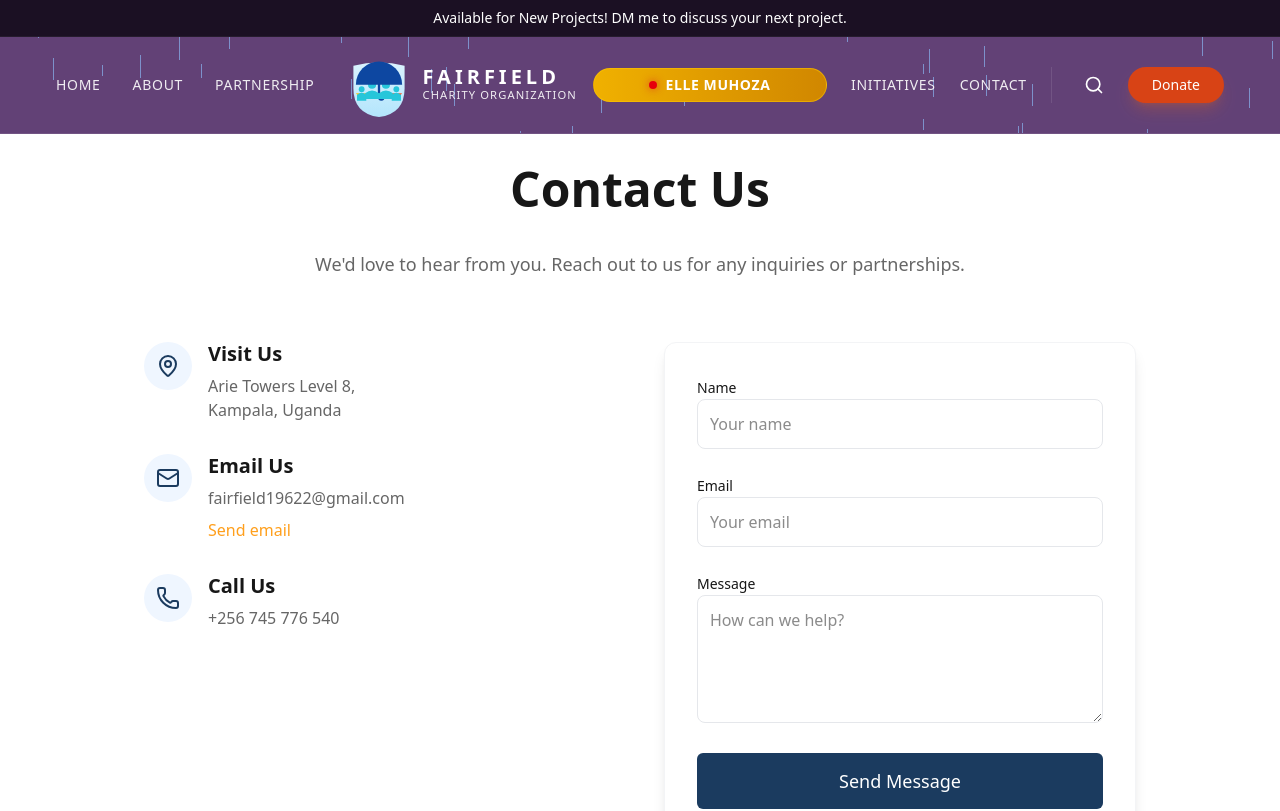
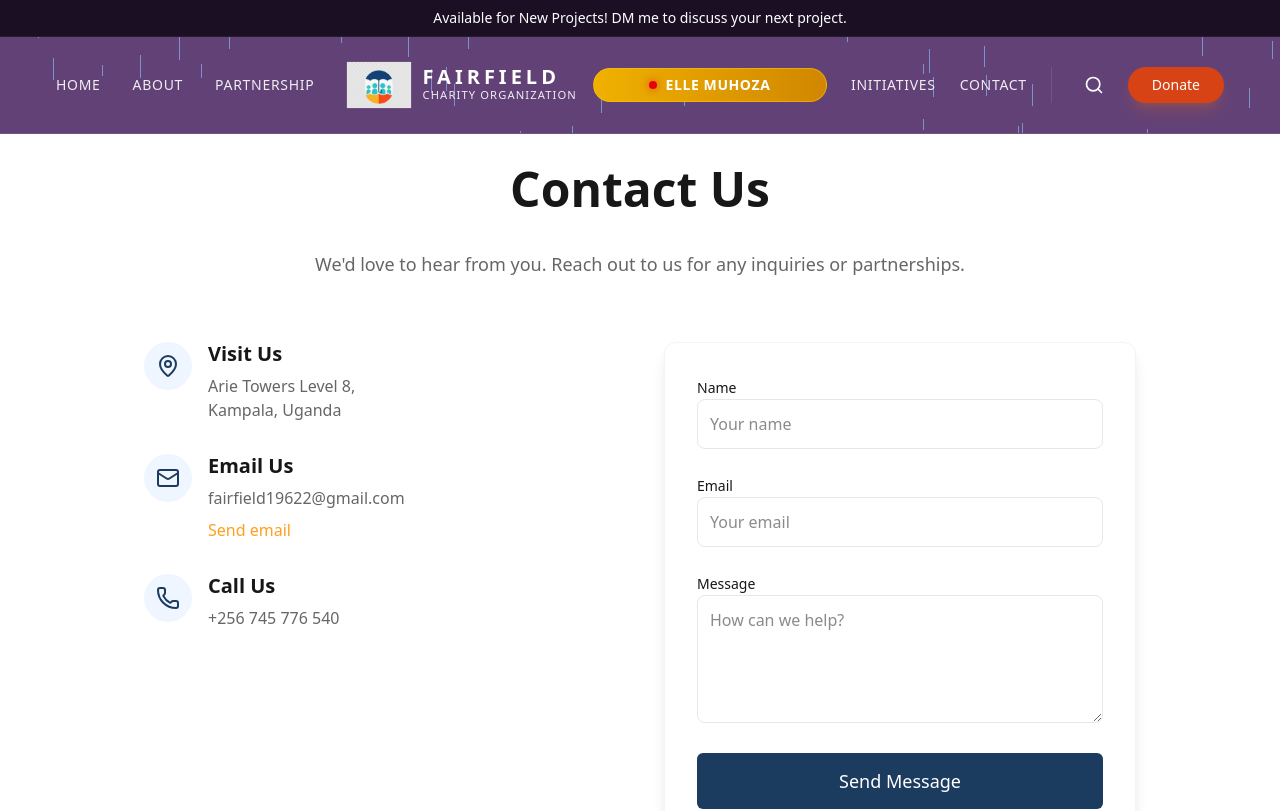
Before and after one commit to hsfinternational-cmd/Fairfield-charity-Organization, a Next.js app: page /contact in a window 1280 px wide. Shown: the top 811 px of the page. Built offline with nearby package versions, Linux system fonts and the light colour scheme; a web font is replaced by a local one.

Commit message:
feat: replace cached SVG logo with logo.png and maintain breathing animation

```diff
--- a/src/components/ui/logo.tsx
+++ b/src/components/ui/logo.tsx
@@ -16,29 +16,7 @@ export function Logo({
     const Icon = (
         <motion.div
             className={`relative flex items-center justify-center ${variant === 'icon' ? className : 'w-full h-full'}`}
-        >
-            <motion.svg
-                viewBox="0 0 100 100"
-                fill="none"
-                xmlns="http://www.w3.org/2000/svg"
-                className="w-full h-full"
-            >
-                {/* Shield Background - Light Blue Gradient effect */}
-                <defs>
-                    <linearGradient id="shieldGradient" x1="50" y1="0" x2="50" y2="100" gradientUnits="userSpaceOnUse">
-                        <stop stopColor="#E1F5FE" />
-                        <stop offset="1" stopColor="#B3E5FC" />
-                    </linearGradient>
-                </defs>
-                <motion.path
-                    d="M 10 20 Q 50 10 90 20 L 90 55 Q 90 95 50 100 Q 10 95 10 55 Z"
-                    fill="url(#shieldGradient)"
-                />
-
-                {/* Group for the main icon to center it within the shield - WITH PULSE ANIMATION */}
-                <motion.g
-                    transform="translate(0, 5) scale(0.9) translate(5,0)"
-                    animate={{ scale: [0.9, 0.95, 0.9] }}
+            animate={{ scale: [1, 1.05, 1] }}
             transition={{
                 duration: 3,
                 ease: "easeInOut",
@@ -46,50 +24,11 @@ export function Logo({
                 repeatType: "reverse"
             }}
         >
-                    {/* Umbrella Handle */}
-                    <path
-                        d="M50 25 L 50 70 C 50 78 58 78 58 70"
-                        stroke="#0D47A1" // Darker Blue
-                        strokeWidth="4"
-                        strokeLinecap="round"
-                        fill="none"
+            <img
+                src="/logo.png"
+                alt="Fairfield Charity Organization Logo"
+                className="w-full h-full object-contain"
             />
-
-                    {/* Left Base - Amber/Yellow */}
-                    <path
-                        d="M 50 65 Q 25 85 10 65 L 50 65 Z"
-                        fill="#FFC107"
-                    />
-                    {/* Right Base - Deep Orange */}
-                    <path
-                        d="M 50 65 Q 75 85 90 65 L 50 65 Z"
-                        fill="#FF5722"
-                    />
-
-                    {/* People - Teal/Cyan */}
-                    {/* Far Left (Small) */}
-                    <circle cx="20" cy="58" r="5" fill="#26C6DA" />
-                    <path d="M12 68 Q 20 60 28 68 v 10 h -16 z" fill="#26C6DA" />
-
-                    {/* Inner Left (Large) */}
-                    <circle cx="38" cy="50" r="7" fill="#26C6DA" />
-                    <path d="M26 65 Q 38 55 50 65 v 10 h -24 z" fill="#26C6DA" />
-
-                    {/* Inner Right (Large) */}
-                    <circle cx="62" cy="50" r="7" fill="#26C6DA" />
-                    <path d="M50 65 Q 62 55 74 65 v 10 h -24 z" fill="#26C6DA" />
-
-                    {/* Far Right (Small) */}
-                    <circle cx="80" cy="58" r="5" fill="#26C6DA" />
-                    <path d="M72 68 Q 80 60 88 68 v 10 h -16 z" fill="#26C6DA" />
-
-                    {/* Umbrella Canopy - Dark Blue */}
-                    <path
-                        d="M 10 50 A 40 40 0 0 1 90 50"
-                        fill="#0D47A1"
-                    />
-                </motion.g>
-            </motion.svg>
         </motion.div>
     );
 
```
Also changed, not shown: public/logo.png (added). Lines whose indentation alone changed are shown as unchanged.
